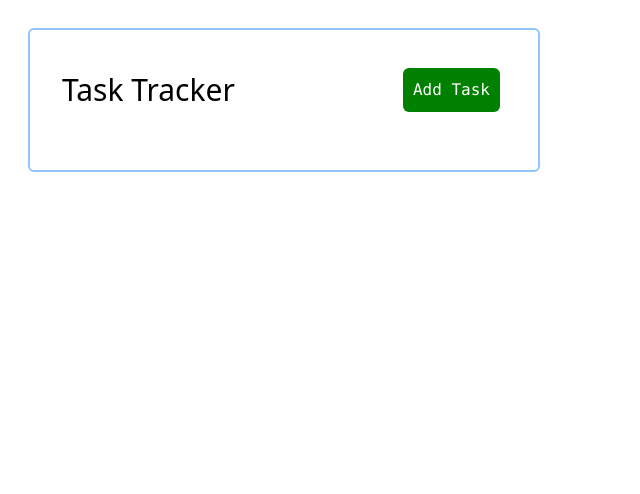
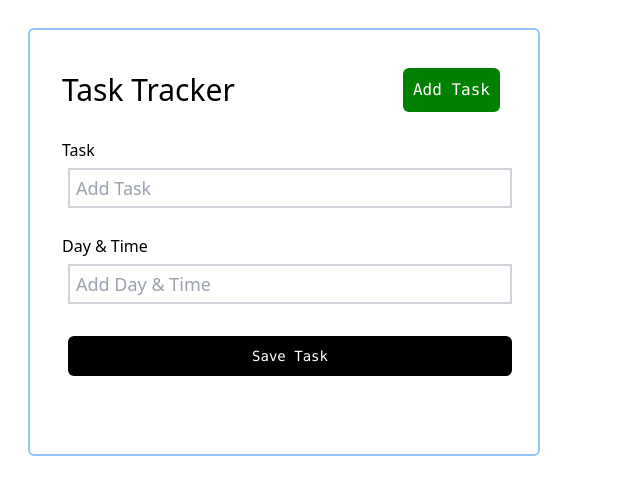
Before and after one commit to Viveks-Practice/tasktracker, a Vue app: page / in a window 1280 px wide. Shown: the top 494 px of the page, without its empty margins (0-640 px from the left). Built offline with nearby package versions, Linux system fonts and the light colour scheme; no server answers; the database is empty.

Commit message:
Created AddTask component
This component will add a task to the task list. Consists of a form with a submit button. Styling has been added for a clean look.  Does not add the task to the database yet

```diff
--- a/src/App.vue
+++ b/src/App.vue
@@ -1,6 +1,7 @@
 <template>
 <div class="max-w-lg m-7 overflow-auto min-h-full border-2 border-opacity-100 border-blue-300 p-8 rounded-md">
   <Header title="Task Tracker"/>
+  <AddTask />
   <Tasks @delete-task="deleteTask" :tasks="tasks"/>
 </div>
 
@@ -9,6 +10,7 @@
 <script>
 import Header from './components/Header'
 import Tasks from './components/Tasks'
+import AddTask from './components/AddTask'
 import firebase from './firebaseConfig'
 
 const db = firebase.firestore();
@@ -18,6 +20,7 @@ export default {
   components: {
     Header,
     Tasks,
+    AddTask,
   },
   methods: {
     /*deleteTask(id){
@@ -55,7 +58,6 @@ export default {
               id: doc.id,
               text: doc.data().text,
               day: doc.data().day,
-              reminder: doc.data().reminder,
             });
             console.log(doc.id, " => ", doc.data());
           });
@@ -73,7 +75,6 @@ export default {
   },
   created() {
     this.readTasks()
-    console.log(1234)
   }
 }
 </script>
--- /dev/null
+++ b/src/components/AddTask.vue
@@ -0,0 +1,57 @@
+<template>
+    <form @submit="onSubmit" class="mb-10 ">
+        <div class="my-5">
+            <label class="block">Task</label>
+            <input class="w-full h-10 m-1.5 py-1 px-1.5 text-lg border-2 border-gray-300"
+                type="text"
+                v-model="text"
+                name="text"
+                placeholder="Add Task"
+            />
+        </div>
+        <div class="my-5">
+            <label class="block">Day & Time</label>
+            <input class="w-full h-10 m-1.5 py-1 px-1.5 text-lg border-2 border-gray-300"
+                type="text"
+                v-model="day"
+                name="day"
+                placeholder="Add Day & Time"
+            />
+        </div>
+
+        <input type="submit" value="Save Task" class="inline-block bg-black text-white border-0 py-2.5 px-5 m-1.5 rounded-md cursor-pointer no-underline text-sm font-mono block w-full" />
+    </form>
+</template>
+
+<script>
+export default {
+    name: 'AddTask',
+    data() {
+        return {
+            text: '',
+            day: '',
+        }
+    },
+    methods: {
+        onSubmit(e) {
+            e.preventDefault()
+
+            if(!this.text) {
+                alert('Please add a task')
+                return
+            }
+
+            const newTask = {
+                text: this.text,
+                day: this.day
+            }
+
+            console.log(newTask)
+
+            this.text = ''
+            this.day = ''
+        }
+
+    }
+}
+</script>
```
